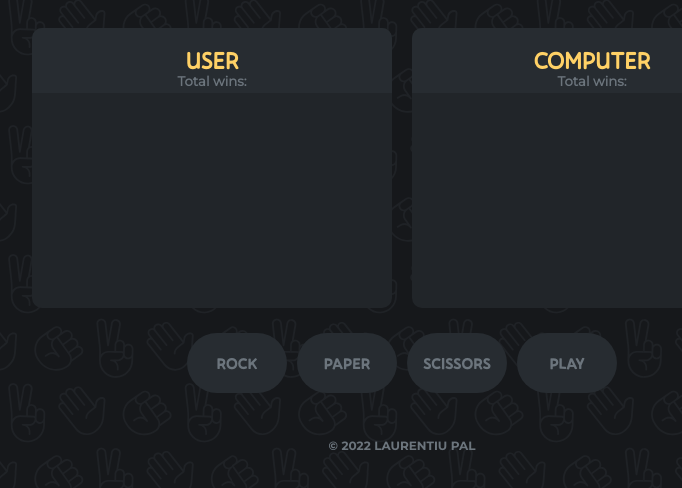
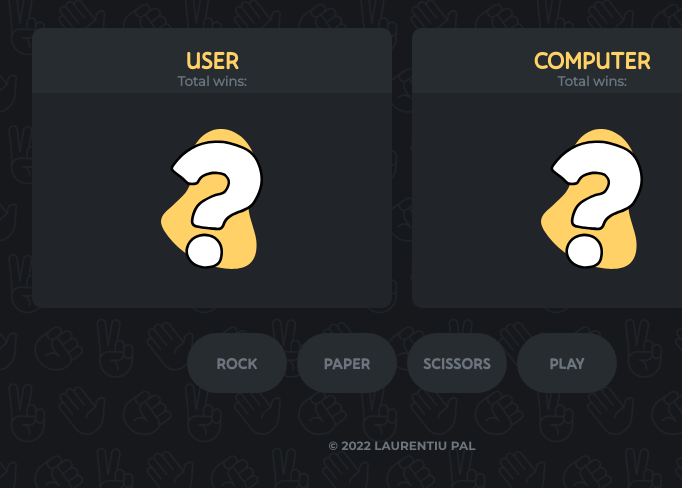
Before and after one commit to pallaurentiu/siit-homeworks, a plain HTML site: page homework-06_js_rock-paper-scissors_UI/index.html in a window 1280 px wide. Shown: the part 172-660 px from the top of the page, without its empty margins (238-920 px from the left). Drawn offline with Linux system fonts and the light colour scheme.

Commit message:
preview image added

```diff
--- a/homework-06_js_rock-paper-scissors_UI/css/style.css
+++ b/homework-06_js_rock-paper-scissors_UI/css/style.css
@@ -27,12 +27,17 @@ p {
 }
 
 .card {
+    height: 280px;
+    width: 360px;
     margin: 20px 10px;
     padding: 20px;
-    height: 280px;
-    width: 360px;
     box-sizing: border-box;
     border-radius: 10px;
+}
+
+.preview-img {
+    height: 140px;
+    margin-top: 40px;
 }
 
 .game-options {
--- a/homework-06_js_rock-paper-scissors_UI/index.html
+++ b/homework-06_js_rock-paper-scissors_UI/index.html
@@ -22,13 +22,13 @@
         <div class="card color-bg-main" id="user-card">
             <h2 class="color-accent font-primary color-bg-main-light">USER</h2>
             <h5 class="color-neutral font-secondary">Total wins: </h5>
-            <div class="preview-image"></div>
+            <img class="preview-img" id="preview-img-user" src="images/question-mark.svg" alt="Question Mark">
         </div>
 
         <div class="card color-bg-main" id="computer-card">
             <h2 class="color-accent font-primary color-bg-main-light">COMPUTER</h2>
             <h5 class="color-neutral font-secondary">Total wins: </h5>
-            <div class="preview-image"></div>
+            <img class="preview-img" id="preview-img-computer" src="images/question-mark.svg" alt="Question Mark">
         </div>
     </div>
 
```
Also changed, not shown: homework-06_js_rock-paper-scissors_UI/images/question-mark.svg (added), 1 other file.
